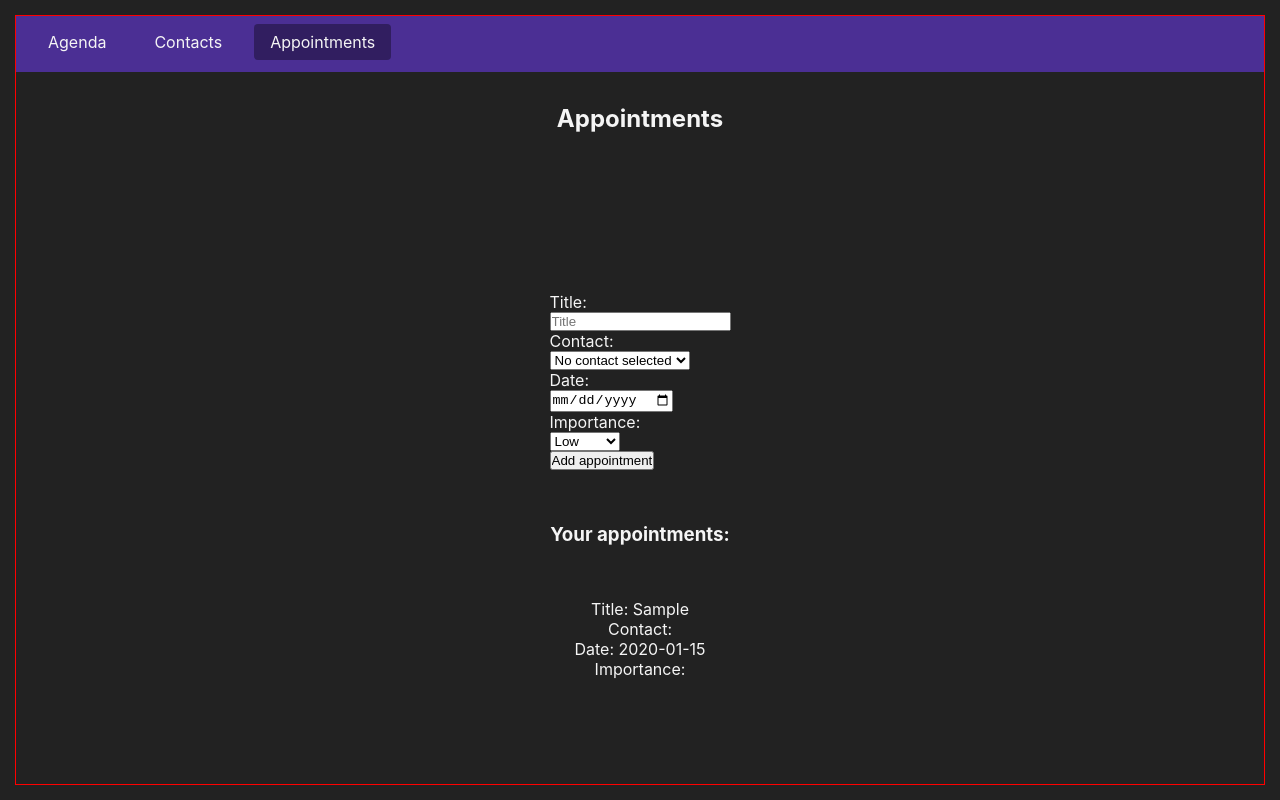
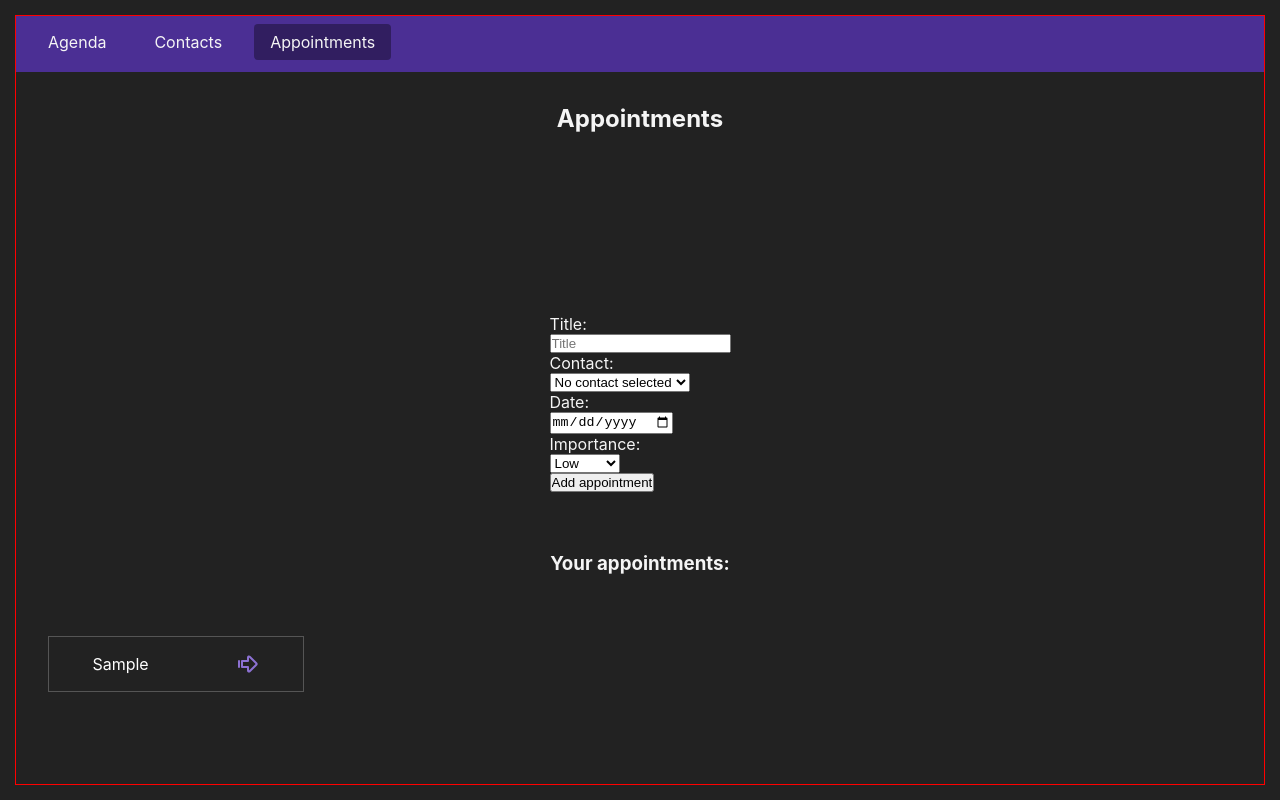
Before and after one commit to GOZEBRAHEAD/react-agenda, a React (Create React App) app: page /appointments in a window 1280 px wide. Both pictures are taken after typing "Sample", "2020-01-15" into the empty fields and a click on the input "Add appointment". Built offline with nearby package versions, Linux system fonts and the light colour scheme.

Commit message:
🐛 Fixed minor bugs related to showing info

```diff
--- a/src/App.js
+++ b/src/App.js
@@ -1,33 +1,50 @@
-import { BrowserRouter as Router, Route, NavLink, Switch } from 'react-router-dom';
+import { BrowserRouter as Router, Route, NavLink, Switch, Redirect } from 'react-router-dom';
 
-import { useState } from 'react';
+import { useState, useEffect } from 'react';
 
 import Contact from './components/Contact/Contact';
 import ContactContainer from './components/ContactContainer/ContactContainer';
 import AppointmentContainer from './components/AppointmentContainer/AppointmentContainer';
+import Appointment from './components/Appointment/Appointment';
 
 import './App.css';
 
+const LOCALSTORAGE_CONTACTS = 'react-agenda-contacts';
+const LOCALSTORAGE_APPOINTMENTS = 'react-agenda-appointments';
+
+const saveContactsInLocalStorage = (cont) => localStorage.setItem(LOCALSTORAGE_CONTACTS, JSON.stringify(cont));
+const getContactsFromLocalStorage = () => JSON.parse(localStorage.getItem(LOCALSTORAGE_CONTACTS));
+
+const saveAppointmentsInLocalStorage = (appoint) => localStorage.setItem(LOCALSTORAGE_APPOINTMENTS, JSON.stringify(appoint));
+const getAppointmentsFromLocalStorage = () => JSON.parse(localStorage.getItem(LOCALSTORAGE_APPOINTMENTS));
+
 function App() {
 
-  const [contacts, setContacts] = useState([]);
-  const [appointments, setAppointments] = useState([]);
+  const [contacts, setContacts] = useState(getContactsFromLocalStorage() || []);
+  const [appointments, setAppointments] = useState(getAppointmentsFromLocalStorage() || []);
+
+  useEffect(() => {
+
+    saveContactsInLocalStorage(contacts);
+    saveAppointmentsInLocalStorage(appointments);
+
+  }, [contacts, appointments]);
 
   const addContacts = (name, email, socialType) => {
 
-    setContacts(prevContacts => [...prevContacts, { name, email, socialType }])
+    setContacts(prevContacts => [...prevContacts, { name, email, socialType }]);
   }
 
   const addAppointments = (title, contact, date, importance) => {
 
-    setAppointments(prevAppointments => [...prevAppointments, { title, contact, date, importance }])
+    setAppointments(prevAppointments => [...prevAppointments, { title, contact, date, importance }]);
   }
 
   return (
 
-    <div className="layout">
+    <Router>
 
-      <Router>
+      <div className="layout">
 
         <nav className='layout__navbar'>
           <NavLink exact to='/' activeClassName="active">Agenda</NavLink>
@@ -46,9 +63,12 @@ function App() {
             </Route>
 
             <Route path='/contacts/:name'>
-              <Contact
-                contacts={contacts}
-              />
+              {
+                (contacts.length === 0) ?
+                  <Redirect to='/contacts' />
+                  :
+                  <Contact contacts={contacts} />
+              }
             </Route>
 
             <Route path='/contacts'>
@@ -56,6 +76,15 @@ function App() {
                 contacts={contacts}
                 addContacts={addContacts}
               />
+            </Route>
+
+            <Route path='/appointments/:title'>
+              {
+                (appointments.length === 0) ?
+                  <Redirect to='/appointments' />
+                  :
+                  <Appointment appointments={appointments} />
+              }
             </Route>
 
             <Route path='/appointments'>
@@ -70,9 +99,9 @@ function App() {
 
         </div>
 
-      </Router>
+      </div>
 
-    </div>
+    </Router>
   );
 }
 
--- /dev/null
+++ b/src/components/Appointment/Appointment.jsx
@@ -0,0 +1,34 @@
+import React from 'react';
+import { useParams } from 'react-router-dom';
+
+const Appointment = ({ appointments }) => {
+
+  const { title } = useParams();
+
+  if (!title || appointments.length === 0) {
+
+    return (
+      <h2>Appointments not found :(</h2>
+    );
+  }
+
+  const getAppointmentFromTitle = () => {
+    return appointments.find(actualAppointment => actualAppointment.title === title);
+  }
+
+  const selectedAppointment = getAppointmentFromTitle();
+
+  return (
+
+    <>
+      <div>
+        <h2>{ selectedAppointment.title }</h2>
+        <h3>{ selectedAppointment.contact }</h3>
+        <h3>{ selectedAppointment.date }</h3>
+        <h3>{ selectedAppointment.importance }</h3>
+      </div>
+    </>
+  );
+}
+
+export default Appointment;
--- a/src/components/AppointmentContainer/AppointmentContainer.jsx
+++ b/src/components/AppointmentContainer/AppointmentContainer.jsx
@@ -1,5 +1,6 @@
 import React from 'react';
 import { useState } from 'react';
+import { Route, Link } from 'react-router-dom';
 
 import './AppointmentContainer.css';
 
@@ -65,7 +66,7 @@ const AppointmentContainer = ({ contacts, appointments, addAppointments }) => {
               contacts.map((actualContact, i) => {
 
                 return (
-                  <option key={i} value={actualContact}>{actualContact.name}</option>
+                  <option key={i} value={actualContact.name}>{actualContact.name}</option>
                 )
               })
             }
@@ -80,8 +81,8 @@ const AppointmentContainer = ({ contacts, appointments, addAppointments }) => {
             required
           />
 
-          <label htmlFor="appointmentImportance" onChange={handleChangeImportance}>Importance:</label>
-          <select name="appointmentImportance">
+          <label htmlFor="appointmentImportance">Importance:</label>
+          <select name="appointmentImportance" onChange={handleChangeImportance}>
             <option value="Low" key={-1} defaultValue="selected">Low</option>
             <option value="Medium">Medium</option>
             <option value="High">High</option>
@@ -95,19 +96,30 @@ const AppointmentContainer = ({ contacts, appointments, addAppointments }) => {
       <section className='content__see-appointments'>
         <h3>Your appointments:</h3>
 
-        <div>
-        {
-          appointments.map((actualAppointment, i) => {
+        <div className='info__wrapper'>
 
-          return <div key={i}>
-              <p>Title: {actualAppointment.title}</p>
-              <p>Contact: {actualAppointment.contact}</p>
-              <p>Date: {actualAppointment.date}</p>
-              <p>Importance: {actualAppointment.importance}</p>
-              <br />
-            </div>
-          })
-        }
+          <Route>
+            {
+              appointments.map((actualAppointment, i) => {
+
+                return (
+                  <Link key={i} to={`/appointments/${actualAppointment.title}`}>
+                    <div key={i} className='info__card'>
+
+                      <p>{actualAppointment.title}</p>
+
+                      <svg xmlns="http://www.w3.org/2000/svg" className="icon icon-tabler icon-tabler-arrow-big-right-line" width="24" height="24" viewBox="0 0 24 24" strokeWidth="2" stroke="currentColor" fill="none" strokeLinecap="round" strokeLinejoin="round">
+                        <path stroke="none" d="M0 0h24v24H0z" fill="none"></path>
+                        <path d="M12 9v-3.586a1 1 0 0 1 1.707 -.707l6.586 6.586a1 1 0 0 1 0 1.414l-6.586 6.586a1 1 0 0 1 -1.707 -.707v-3.586h-6v-6h6z"></path>
+                        <path d="M3 9v6"></path>
+                      </svg>
+                    </div>
+                  </Link>
+                )
+              })
+            }
+          </Route>
+
         </div>
       </section>
 
--- a/src/components/Contact/Contact.jsx
+++ b/src/components/Contact/Contact.jsx
@@ -5,19 +5,28 @@ const Contact = ({ contacts }) => {
 
   const { name } = useParams();
 
-  const getContactFromName = (contactName) => {
-    return contacts.find(actualContact => actualContact.name === contactName);
+  if (!name || contacts.length === 0) {
+
+    return (
+      <h2>Contact not found :(</h2>
+    );
   }
 
-  const contact = getContactFromName(name);
+  const getContactFromName = () => {
+    return contacts.find(actualContact => actualContact.name === name);
+  }
+
+  const selectedContact = getContactFromName();
 
   return (
 
-    <div>
-      <h2>{ contact.name }</h2>
-      <h3>{ contact.email }</h3>
-      <h3>{ contact.socialType }</h3>
-    </div>
+    <>
+      <div>
+        <h2>{ selectedContact.name }</h2>
+        <h3>{ selectedContact.email }</h3>
+        <h3>{ selectedContact.socialType }</h3>
+      </div>
+    </>
   );
 }
 
```
Also changed, not shown: src/components/Appointment/Appointment.css (added).
